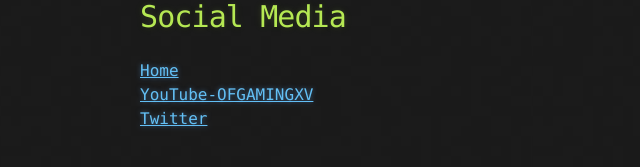
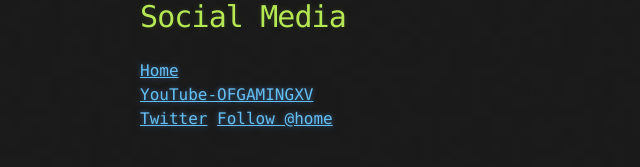
Before and after one commit to OFGAMINGXV/Portfolio, a Jekyll site: the page built from social.md, in a window 1280 px wide. Shown: the part 295-462 px from the top of the page, without its empty margins (0-640 px from the left). Built offline with Jekyll 4.4.1, drawn with Linux system fonts in a browser that asks for light colours; our own code applies the rules of GitHub Pages for plain Markdown files; comment, search, counter and statistics services are not loaded; the repository's description, which GitHub fills in, is left out.

Commit message:
Update social.md

```diff
--- a/social.md
+++ b/social.md
@@ -2,3 +2,4 @@
 [Home](https://ofgamingxv.github.io/Portfolio/)
 [YouTube-OFGAMINGXV](https://www.youtube.com/channel/UC-y0QeMwykEp2rVibSkhR1Q?view_as=subscriber)
 [Twitter](https://twitter.com/Acarterreed)
+<a href="https://twitter.com/home?ref_src=twsrc%5Etfw" class="twitter-follow-button" data-show-count="false">Follow @home</a><script async src="https://platform.twitter.com/widgets.js" charset="utf-8"></script>
```
